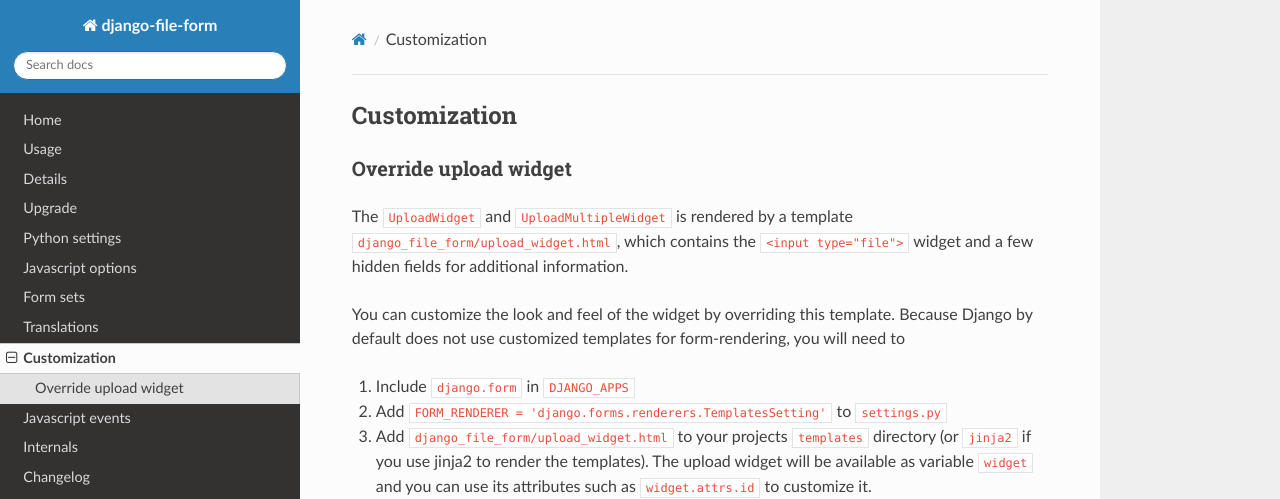
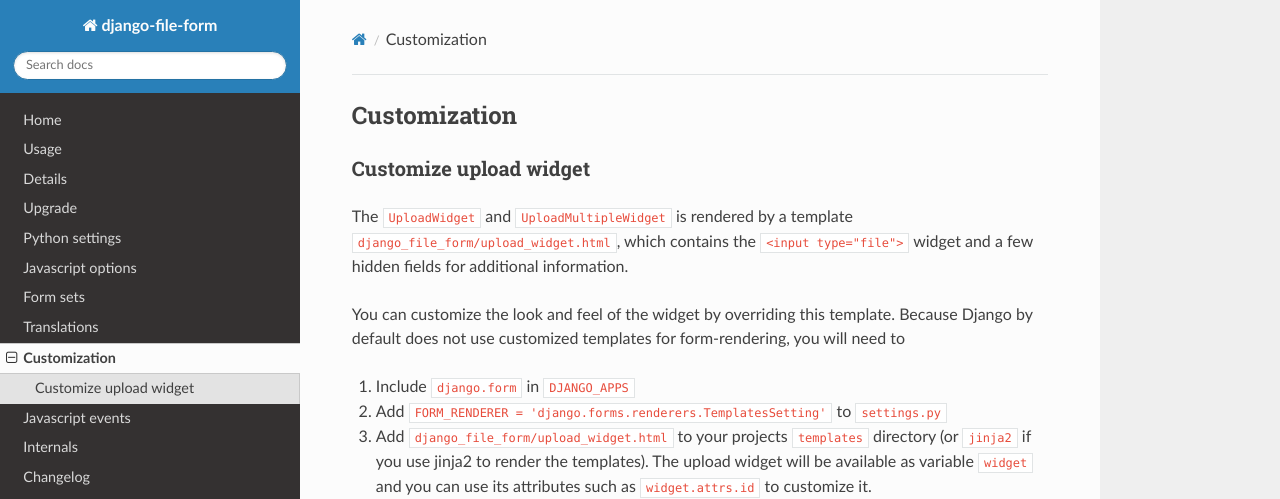
Before and after one commit to mbraak/django-file-form, an MkDocs documentation site: the page built from docs/customization.md, in a window 1280 px wide. Shown: the top 499 px of the page. Built offline with MkDocs 1.6.1, drawn with Linux system fonts in a browser that asks for light colours; nearby versions of some CDN libraries.

Commit message:
Add documentation

```diff
--- a/docs/customization.md
+++ b/docs/customization.md
@@ -1,6 +1,6 @@
 ## Customization
 
-### Override upload widget
+### Customize upload widget
 
 The `UploadWidget` and `UploadMultipleWidget` is rendered by a template `django_file_form/upload_widget.html`, which contains the `<input type="file">` widget and a few hidden fields
 for additional information.
```
